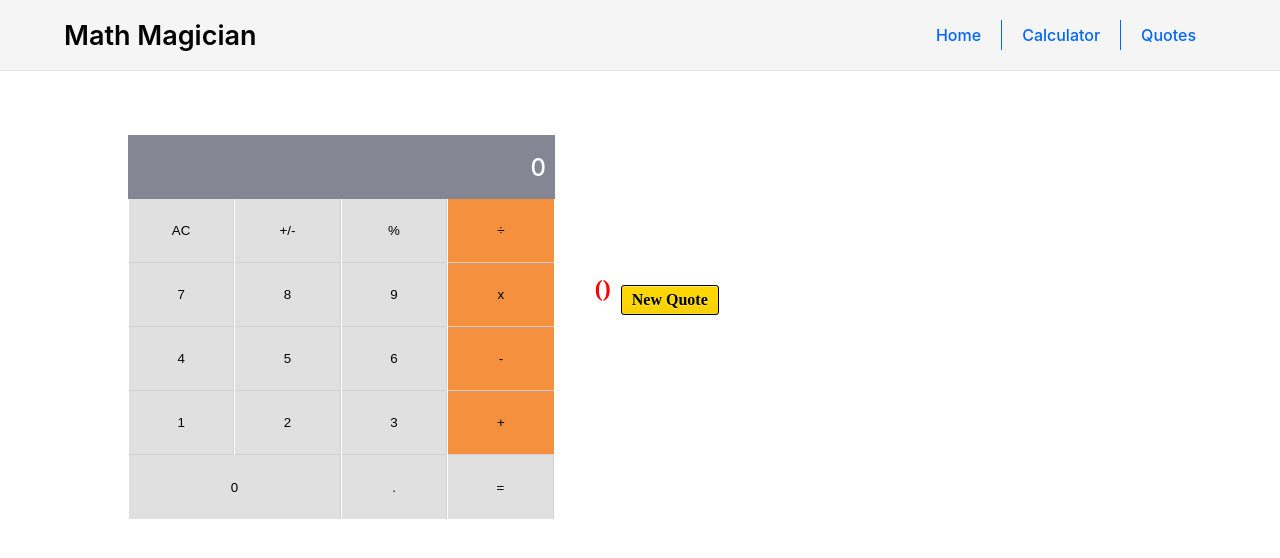
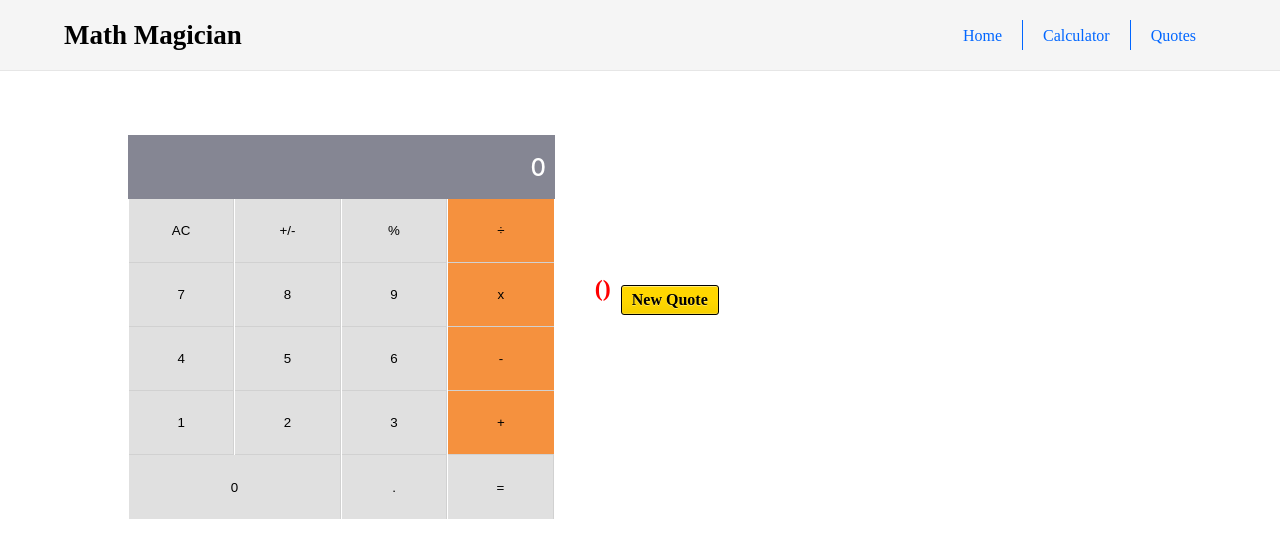
Before and after one commit to harshi0102/math-magician-project, a React (Create React App) app: page / in a window 1280 px wide. Shown: the top 558 px of the page. Built offline with nearby package versions, Linux system fonts and the light colour scheme; no server answers.

Commit message:
changed some code for font family

```diff
--- a/src/App.css
+++ b/src/App.css
@@ -16,6 +16,7 @@ body {
 .navBar h1 {
   font-size: 27px;
   font-weight: 600;
+  font-family:cursive;
 }
 
 .navbar-links-cont button {
@@ -41,6 +42,7 @@ body {
   text-decoration: none;
   color: #0166ff;
   cursor: pointer;
+  font-family:cursive;
 }
 
 .menuNav li a:hover {
```
